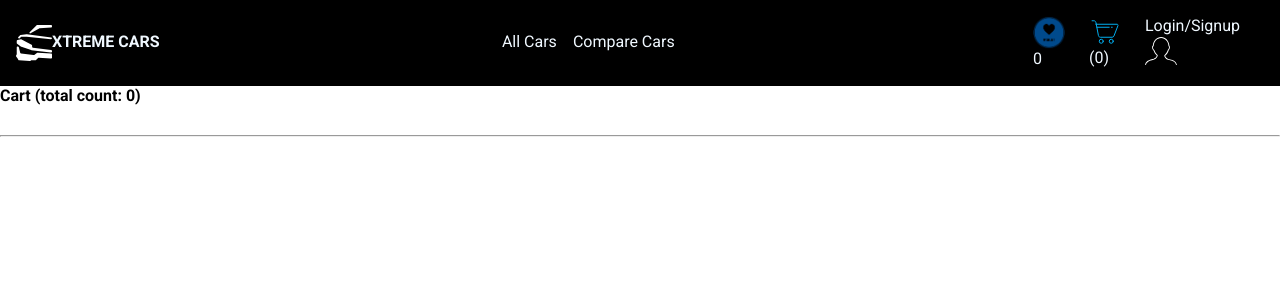
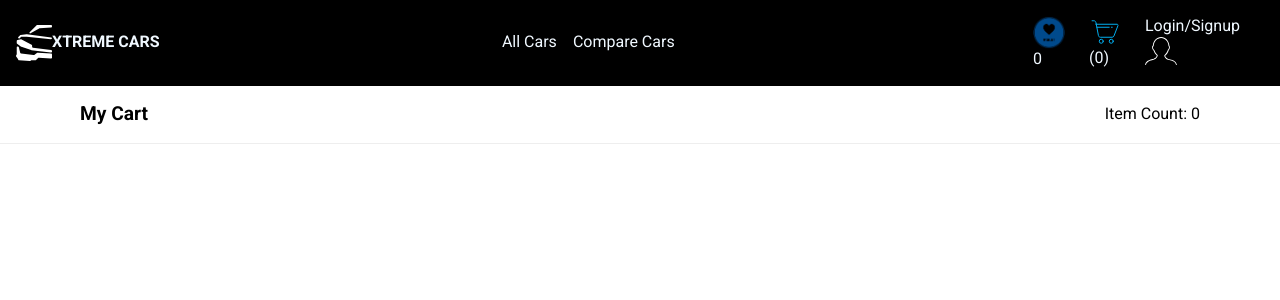
Before and after one commit to DteTRPod3/TRPod3_XtremeCars, a React (Create React App) app: page /cart in a window 1280 px wide. Shown: the top 300 px of the page. Built offline with nearby package versions, Linux system fonts and the light colour scheme.

Commit message:
added header for cart

```diff
--- a/src/pages/Cart/Cart.scss
+++ b/src/pages/Cart/Cart.scss
@@ -1,5 +1,20 @@
 .cart-main-container {
-  display: grid;
-  grid-template-columns: auto auto auto;
-  justify-content: space-evenly;
+  display: flex;
+  justify-content: space-around;
+  flex-wrap: wrap;
+  margin-left: 5%;
+  max-width: 90%;
 }
+
+.cart-header {
+  display: flex;
+  justify-content: space-between;
+  align-items: center;
+  border-bottom: 1px groove;
+  padding: 1rem 5rem 1rem 5rem;
+}
+
+.cart-header__title {
+  font-size: larger;
+  font-weight: 600;
+}
--- a/src/pages/Cart/Cart.tsx
+++ b/src/pages/Cart/Cart.tsx
@@ -7,10 +7,13 @@ import "./Cart.scss";
 function Cart() {
   const cartItems = useSelector((state: RootState) => state.cart.items);
   const totalCount = useSelector((state: RootState) => state.cart.totalCount);
+
   return (
     <div>
-      <h3>Cart (total count: {totalCount})</h3>
-      <br /> <hr /> <br />
+      <div className="cart-header">
+        <p className="cart-header__title">My Cart</p>
+        <p>Item Count: {totalCount}</p>
+      </div>
       <div className="cart-main-container">
         {cartItems?.map((item: any, index) => (
           <CartItem key={index} cardData={item} />
```
